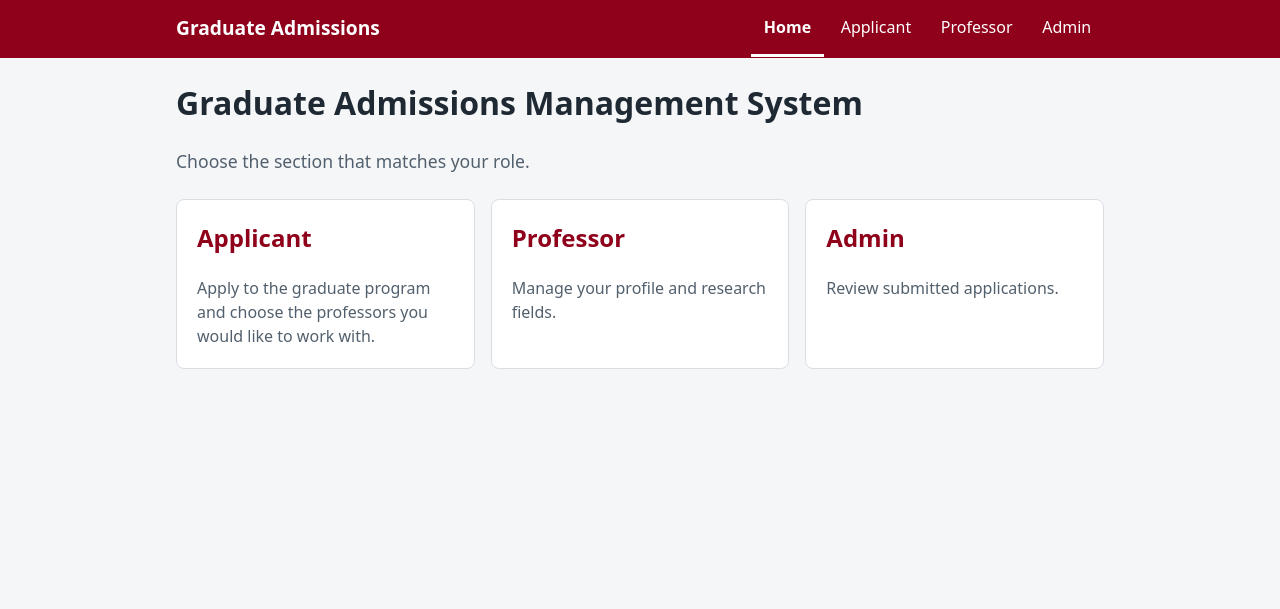
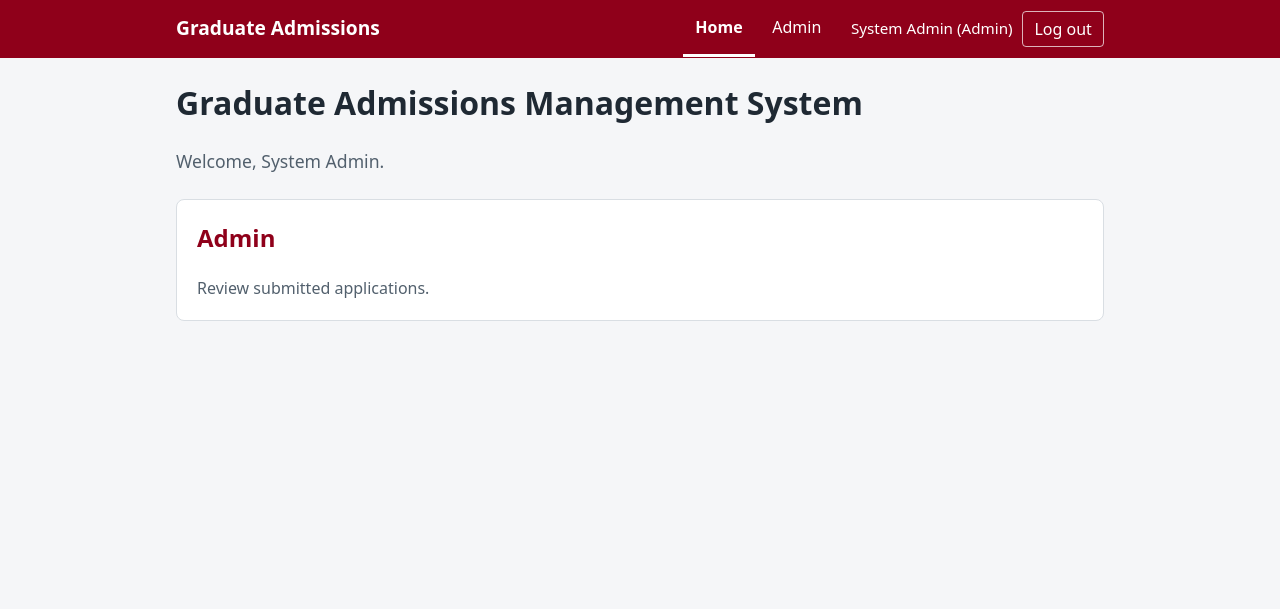
Before and after one commit to sanil04/Graduate-Admissions-Management-System, a Spring Boot app: page / in a window 1280 px wide. Shown: the top 609 px of the page. Run offline with Spring Boot 4, Linux system fonts and the light colour scheme; a user stored in the database is signed in; some of the project's set-up classes (security, data sources, template engines, error pages and the like) are left out, and stand-ins take their place.

Commit message:
feat: show the logged-in user, role-based home page and access tests
- Nav shows "Name (Role)" and a POST logout button, or a Log in link; it only
  links to the section of the user's role, so nobody sees a link that answers 403
- Home page shows a Log in card, or the card for the user's own section
- Professors can view every profile but edit only their own (403 otherwise)
- Friendly 403 "Access denied" page
- Access tests for every role and section, CSRF rejection, own-profile editing,
  and the nav after a real login
- README: access rules, pages by role, Sprint 2 status

Closes #33

```diff
--- a/src/main/java/com/sysc4806/gradadmissions/security/Role.java
+++ b/src/main/java/com/sysc4806/gradadmissions/security/Role.java
@@ -31,6 +31,11 @@ public enum Role {
 		return homeUrl;
 	}
 
+	/** For display, e.g. "Professor". */
+	public String label() {
+		return name().charAt(0) + name().substring(1).toLowerCase();
+	}
+
 	/** The Spring Security authority, e.g. {@code ROLE_ADMIN}, matched by {@code hasRole("ADMIN")}. */
 	public String authority() {
 		return "ROLE_" + name();
--- a/src/main/resources/static/css/style.css
+++ b/src/main/resources/static/css/style.css
@@ -29,6 +29,19 @@ a { color: var(--primary); }
 .nav a { display: block; color: #fff; text-decoration: none; padding: .9rem .8rem; border-bottom: 3px solid transparent; }
 .nav a:hover { background: var(--primary-dark); }
 .nav a.active { border-bottom-color: #fff; font-weight: 600; }
+.account { display: flex; align-items: center; gap: .6rem; padding-left: .8rem; }
+.account-name { font-size: .95rem; }
+.logout-form { margin: 0; }
+.logout-button {
+    font: inherit;
+    color: #fff;
+    background: transparent;
+    border: 1px solid rgba(255, 255, 255, .7);
+    border-radius: 4px;
+    padding: .3rem .7rem;
+    cursor: pointer;
+}
+.logout-button:hover, .logout-button:focus { background: var(--primary-dark); }
 
 .lead { color: var(--muted); font-size: 1.1rem; }
 .cards { display: grid; grid-template-columns: repeat(auto-fit, minmax(240px, 1fr)); gap: 1rem; margin-top: 1.5rem; }
--- a/src/main/resources/templates/fragments/layout.html
+++ b/src/main/resources/templates/fragments/layout.html
@@ -10,8 +10,10 @@
       <footer th:replace="~{fragments/layout :: footer}"></footer>
     </body>
 
-  The header argument is the active section: 'home', 'applicant', 'professor' or 'admin'.
+  The header argument is the active section: 'home', 'login', 'applicant', 'professor' or 'admin'.
   Add new nav links ONLY in the header fragment below, and only once the page exists.
+  The nav shows only the section of the logged-in user's role (loggedInUser comes from
+  LoggedInUserAdvice), so no one sees a link that would answer 403.
 -->
 <head th:fragment="head(title)">
     <meta charset="UTF-8">
@@ -27,12 +29,21 @@
             <ul class="nav">
                 <li><a th:href="@{/}" th:classappend="${active == 'home'} ? 'active'"
                        th:attr="aria-current=${active == 'home'} ? 'page'">Home</a></li>
-                <li><a th:href="@{/applicant}" th:classappend="${active == 'applicant'} ? 'active'"
+                <li th:if="${loggedInUser?.role == 'APPLICANT'}"><a th:href="@{/applicant}" th:classappend="${active == 'applicant'} ? 'active'"
                        th:attr="aria-current=${active == 'applicant'} ? 'page'">Applicant</a></li>
-                <li><a th:href="@{/professor}" th:classappend="${active == 'professor'} ? 'active'"
+                <li th:if="${loggedInUser?.role == 'PROFESSOR'}"><a th:href="@{/professor}" th:classappend="${active == 'professor'} ? 'active'"
                        th:attr="aria-current=${active == 'professor'} ? 'page'">Professor</a></li>
-                <li><a th:href="@{/admin}" th:classappend="${active == 'admin'} ? 'active'"
+                <li th:if="${loggedInUser?.role == 'ADMIN'}"><a th:href="@{/admin}" th:classappend="${active == 'admin'} ? 'active'"
                        th:attr="aria-current=${active == 'admin'} ? 'page'">Admin</a></li>
+                <li th:if="${loggedInUser == null}"><a th:href="@{/login}" th:classappend="${active == 'login'} ? 'active'"
+                       th:attr="aria-current=${active == 'login'} ? 'page'">Log in</a></li>
+                <li th:if="${loggedInUser != null}" class="account">
+                    <span class="account-name" th:text="${loggedInUser.roleLabel != null} ? |${loggedInUser.name} (${loggedInUser.roleLabel})| : ${loggedInUser.name}">Alice Chen (Professor)</span>
+                    <!-- Logout must be a POST with the CSRF token, which th:action adds. -->
+                    <form th:action="@{/logout}" method="post" class="logout-form">
+                        <button type="submit" class="logout-button">Log out</button>
+                    </form>
+                </li>
             </ul>
         </nav>
     </div>
--- a/src/main/resources/templates/index.html
+++ b/src/main/resources/templates/index.html
@@ -5,21 +5,34 @@
 <header th:replace="~{fragments/layout :: header('home')}"></header>
 <main class="container">
     <h1>Graduate Admissions Management System</h1>
-    <p class="lead">Choose the section that matches your role.</p>
+
+    <th:block th:if="${loggedInUser == null}">
+        <p class="lead">Applicants, professors and admins log in with their email and password.</p>
         <div class="cards">
-        <a class="card" th:href="@{/applicant}">
+            <a class="card" th:href="@{/login}">
+                <h2>Log in</h2>
+                <p>Apply to the graduate program, manage your professor profile, or review applications.</p>
+            </a>
+        </div>
+    </th:block>
+
+    <th:block th:if="${loggedInUser != null}">
+        <p class="lead">Welcome, <span th:text="${loggedInUser.name}">Alice Chen</span>.</p>
+        <div class="cards">
+            <a class="card" th:if="${loggedInUser.role == 'APPLICANT'}" th:href="@{/applicant}">
                 <h2>Applicant</h2>
                 <p>Apply to the graduate program and choose the professors you would like to work with.</p>
             </a>
-        <a class="card" th:href="@{/professor}">
+            <a class="card" th:if="${loggedInUser.role == 'PROFESSOR'}" th:href="@{/professor}">
                 <h2>Professor</h2>
                 <p>Manage your profile and research fields.</p>
             </a>
-        <a class="card" th:href="@{/admin}">
+            <a class="card" th:if="${loggedInUser.role == 'ADMIN'}" th:href="@{/admin}">
                 <h2>Admin</h2>
                 <p>Review submitted applications.</p>
             </a>
         </div>
+    </th:block>
 </main>
 <footer th:replace="~{fragments/layout :: footer}"></footer>
 </body>
--- a/src/main/resources/templates/professor/index.html
+++ b/src/main/resources/templates/professor/index.html
@@ -7,7 +7,7 @@
     <h1>Professor</h1>
     <p class="lead">Manage your profile and research fields.</p>
     <!-- Add links to this section's pages here once they are built. -->
-    <p><a th:href="@{/professor/profiles}">View and edit professor profiles</a></p>
+    <p><a th:href="@{/professor/profiles}">View professor profiles and edit yours</a></p>
     <p><a th:href="@{/}">&larr; Back to home</a></p>
 </main>
 <footer th:replace="~{fragments/layout :: footer}"></footer>
--- a/src/main/resources/templates/professor/list.html
+++ b/src/main/resources/templates/professor/list.html
@@ -5,7 +5,7 @@
 <header th:replace="~{fragments/layout :: header('professor')}"></header>
 <main class="container">
     <h1>Professor profiles</h1>
-    <p class="lead">Choose your profile to view or edit it.</p>
+    <p class="lead">Open any profile to view it. You can edit your own.</p>
     <p class="notice" th:if="${#lists.isEmpty(professors)}">There are no professors yet.</p>
     <ul>
         <li th:each="professor : ${professors}">
--- a/src/main/resources/templates/professor/profile.html
+++ b/src/main/resources/templates/professor/profile.html
@@ -16,7 +16,7 @@
             </ul>
         </dd>
     </dl>
-    <p><a th:href="@{/professor/{id}/edit(id=${professor.id})}">Edit profile</a></p>
+    <p th:if="${canEdit}"><a th:href="@{/professor/{id}/edit(id=${professor.id})}">Edit profile</a></p>
     <p><a th:href="@{/professor/profiles}">&larr; Back to all professors</a></p>
 </main>
 <footer th:replace="~{fragments/layout :: footer}"></footer>
```
Also changed, not shown: src/main/java/com/sysc4806/gradadmissions/web/LoggedInUserAdvice.java (added, +39 -0 lines), src/main/java/com/sysc4806/gradadmissions/web/ProfessorController.java (+20 -2 lines), src/main/resources/templates/error/403.html (added, +14 -0 lines), README.md, 3 other files. Lines whose indentation alone changed are shown as unchanged.
